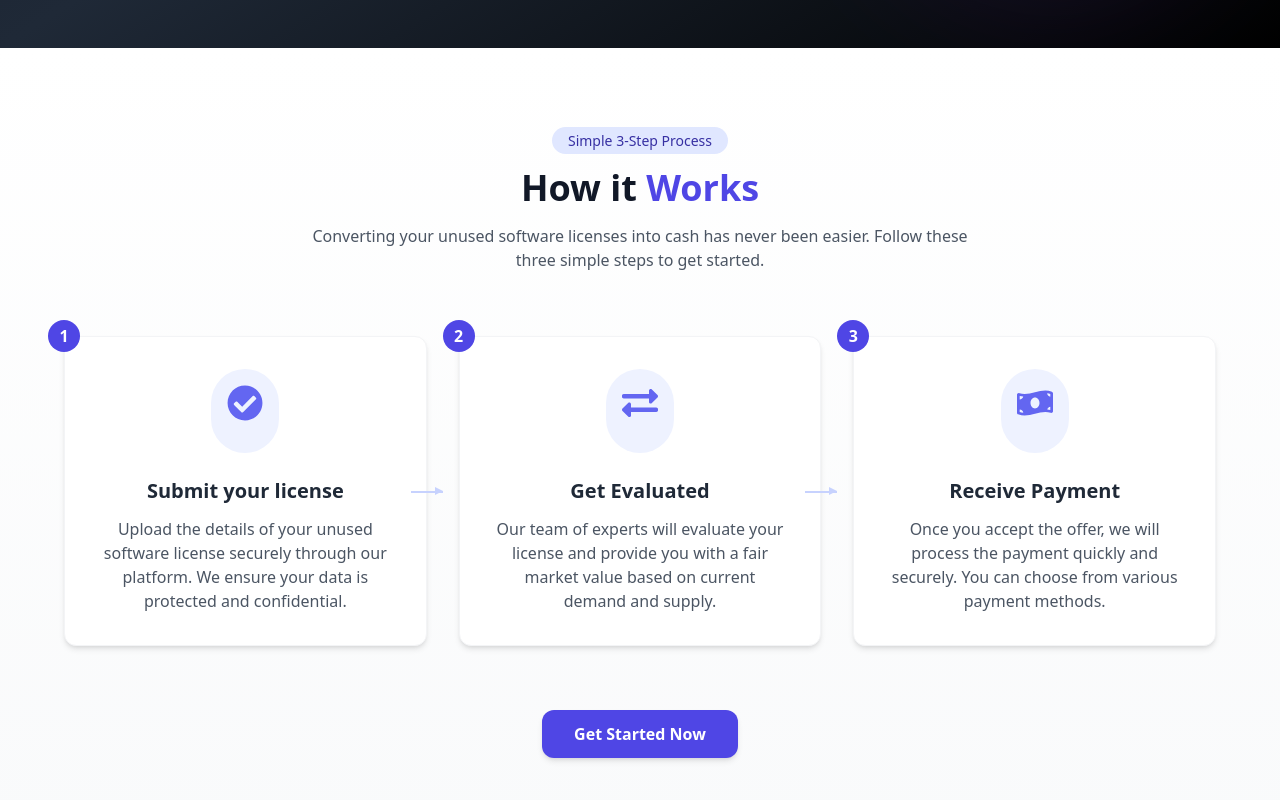
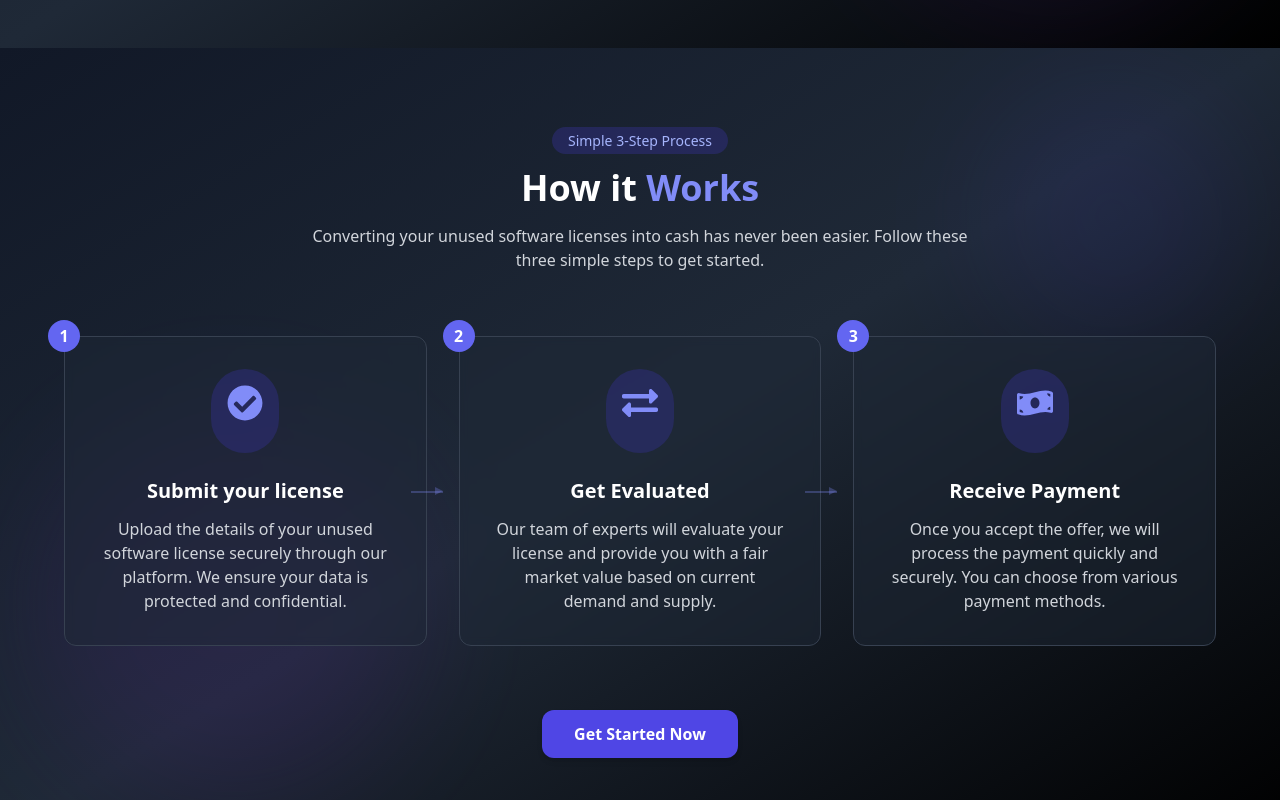
Before and after one commit to riya-py/Softshell, a React (Vite) app: page / in a window 1280 px wide. Shown: the part 820-1620 px from the top of the page. Built offline with nearby package versions, Linux system fonts and the light colour scheme.

Commit message:
HowItWorks added

```diff
--- a/src/components/HowItWorks.jsx
+++ b/src/components/HowItWorks.jsx
@@ -3,33 +3,39 @@ import { FaCheckCircle, FaExchangeAlt, FaMoneyBillWave } from "react-icons/fa"
 const HowItWorks = () => {
     const steps = [
         {
-            Icon: <FaCheckCircle className="text-4xl text-indigo-500 mb-4" />,
+            Icon: <FaCheckCircle className="text-4xl text-indigo-400 mb-4" />,
             title: "Submit your license",
             description: "Upload the details of your unused software license securely through our platform. We ensure your data is protected and confidential.",
         },
         {
-            Icon: <FaExchangeAlt className="text-4xl text-indigo-500 mb-4" />,
+            Icon: <FaExchangeAlt className="text-4xl text-indigo-400 mb-4" />,
             title: "Get Evaluated",
             description: "Our team of experts will evaluate your license and provide you with a fair market value based on current demand and supply.",
         },
         {
-            Icon: <FaMoneyBillWave className="text-4xl text-indigo-500 mb-4" />,
+            Icon: <FaMoneyBillWave className="text-4xl text-indigo-400 mb-4" />,
             title: "Receive Payment",
             description: "Once you accept the offer, we will process the payment quickly and securely. You can choose from various payment methods.",
         },
     ];
 
     return (
-        <section className="bg-gradient-to-b from-white to-gray-50 py-20 px-6 md:px-16">
-            <div className="max-w-6xl mx-auto">
+        <section className="bg-gradient-to-br from-gray-900 via-gray-800 to-black text-white py-20 px-6 md:px-16 relative">
+            {/* Background decorative elements */}
+            <div className="absolute top-0 left-0 w-full h-full overflow-hidden opacity-10">
+                <div className="absolute top-10 right-10 w-64 h-64 rounded-full bg-indigo-600 blur-3xl"></div>
+                <div className="absolute bottom-10 left-10 w-96 h-96 rounded-full bg-purple-700 blur-3xl"></div>
+            </div>
+
+            <div className="max-w-6xl mx-auto relative z-10">
                 <div className="text-center mb-16">
-                    <span className="bg-indigo-100 text-indigo-800 px-4 py-1 rounded-full text-sm font-medium">
+                    <span className="bg-indigo-900/50 text-indigo-300 px-4 py-1 rounded-full text-sm font-medium">
                         Simple 3-Step Process
                     </span>
-                    <h2 className="text-3xl sm:text-4xl font-bold mt-4 text-gray-900">
-                        How it <span className="text-indigo-600">Works</span>
+                    <h2 className="text-3xl sm:text-4xl font-bold mt-4 text-white">
+                        How it <span className="text-indigo-400">Works</span>
                     </h2>
-                    <p className="mt-4 text-gray-600 max-w-2xl mx-auto">
+                    <p className="mt-4 text-gray-300 max-w-2xl mx-auto">
                         Converting your unused software licenses into cash has never been easier. Follow these three simple steps to get started.
                     </p>
                 </div>
@@ -38,23 +44,26 @@ const HowItWorks = () => {
                     {steps.map((step, i) => (
                         <div key={i} className="relative">
                             {/* Step number indicator */}
-                            <div className="absolute -top-4 -left-4 w-8 h-8 rounded-full bg-indigo-600 text-white flex items-center justify-center font-bold z-10">
+                            <div className="absolute -top-4 -left-4 w-8 h-8 rounded-full bg-indigo-500 text-white flex items-center justify-center font-bold z-10">
                                 {i + 1}
                             </div>
 
                             {/* Step card */}
-                            <div className="bg-white rounded-xl p-8 shadow-md hover:shadow-xl transition-all duration-300 border border-gray-100 h-full flex flex-col items-center text-center transform hover:-translate-y-1">
-                                <div className="p-4 bg-indigo-50 rounded-full mb-6">
+                            <div className="bg-gray-800/50 backdrop-blur-sm p-8 rounded-xl border border-gray-700 hover:border-indigo-500/30 transition-all duration-300 h-full flex flex-col items-center text-center transform hover:-translate-y-1 group">
+                                <div className="p-4 bg-indigo-900/50 rounded-full mb-6">
                                     {step.Icon}
                                 </div>
-                                <h3 className="text-xl font-semibold mb-3 text-gray-800">{step.title}</h3>
-                                <p className="text-gray-600">{step.description}</p>
+                                <h3 className="text-xl font-semibold mb-3 text-white">{step.title}</h3>
+                                <p className="text-gray-300">{step.description}</p>
+
+                                {/* Hover effect */}
+                                <div className="absolute inset-0 bg-gradient-to-r from-indigo-600/5 to-purple-600/5 opacity-0 group-hover:opacity-100 transition-opacity duration-300 rounded-xl"></div>
                             </div>
 
                             {/* Connector line (hidden on mobile) */}
                             {i < steps.length - 1 && (
-                                <div className="hidden md:block absolute top-1/2 -right-4 w-8 h-0.5 bg-indigo-200">
-                                    <div className="absolute right-0 -top-1 w-0 h-0 border-t-4 border-r-0 border-b-4 border-l-8 border-t-transparent border-b-transparent border-l-indigo-200"></div>
+                                <div className="hidden md:block absolute top-1/2 -right-4 w-8 h-0.5 bg-indigo-400/30">
+                                    <div className="absolute right-0 -top-1 w-0 h-0 border-t-4 border-r-0 border-b-4 border-l-8 border-t-transparent border-b-transparent border-l-indigo-400/30"></div>
                                 </div>
                             )}
                         </div>
```
